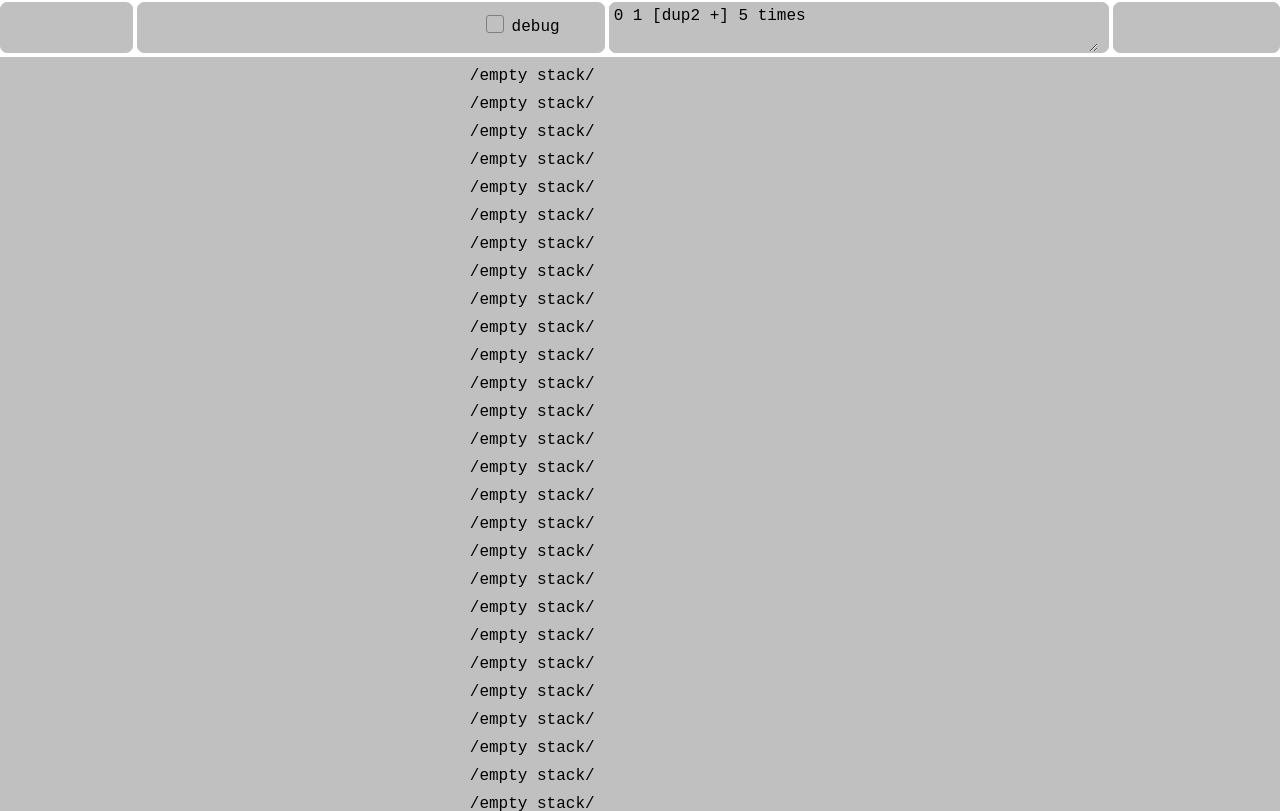
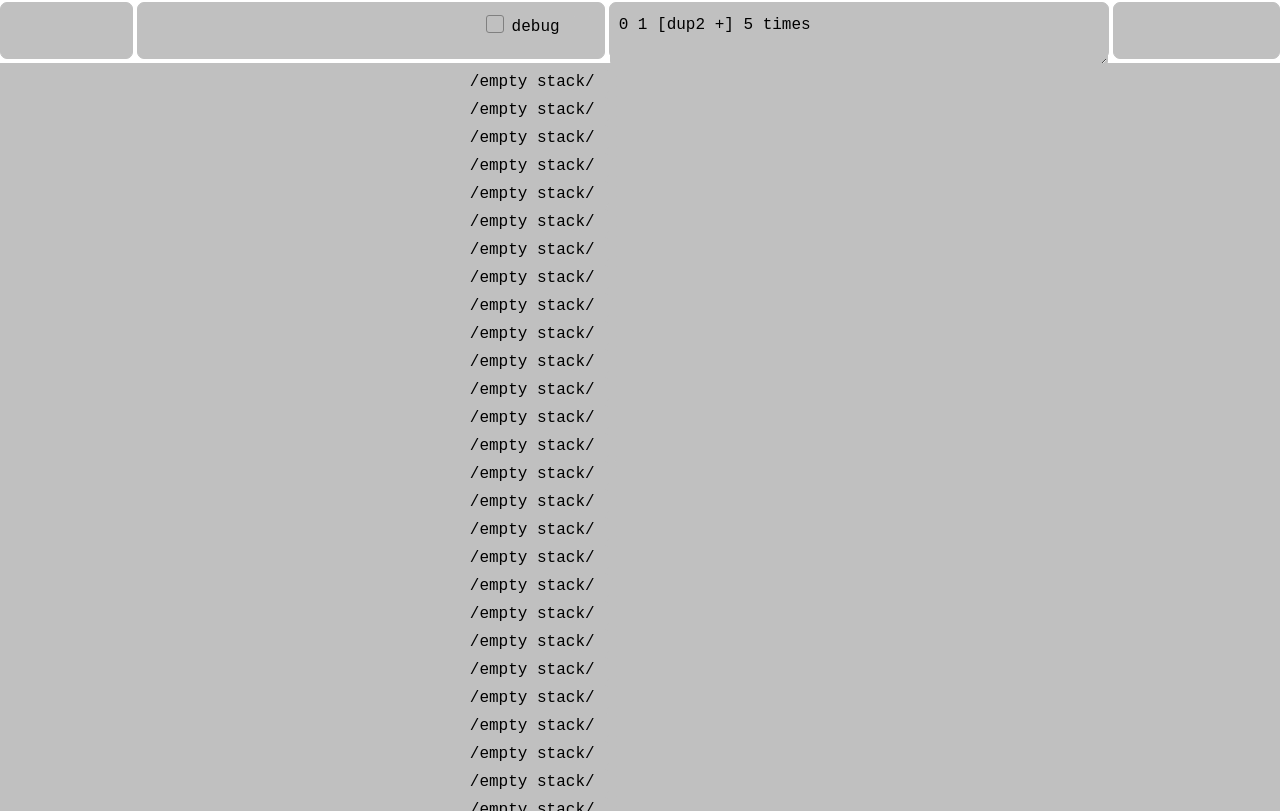
Before and after one commit to pounce-lang/simple-example-app, a website with bundled scripts: page public/index.html in a window 1280 px wide. Shown: the part 49-860 px from the top of the page. Built offline with nearby package versions, Linux system fonts and the light colour scheme; what @pounce-lang/core would draw is missing.

Commit message:
upgrade to 1.0.4

```diff
--- a/package.json
+++ b/package.json
@@ -2,7 +2,7 @@
   "name": "rollup-starter-app",
   "devDependencies": {},
   "dependencies": {
-    "@pounce-lang/core": "^1.1.3",
+    "@pounce-lang/core": "^1.1.4",
     "@rollup/plugin-commonjs": "^11.0.2",
     "@rollup/plugin-node-resolve": "^7.1.1",
     "rollup": "^2.6.0",
--- a/public/index.html
+++ b/public/index.html
@@ -19,7 +19,9 @@
                 <span aria-label="debug">debug</span>
             </label>
         </div>
-        <div class="program"><textarea id="user-pl"></textarea></div>
+        <div class="program">
+            <textarea id="user-pl" spellcheck="false" ></textarea>
+        </div>
         <div class="rightnav"></div>
         <div id="stack" class="running_stack"></div>
         <div id="program" class="running_program"></div>
--- a/public/style.css
+++ b/public/style.css
@@ -1,11 +1,18 @@
 html, body, .grid-container { height: 100%; margin: 0; font-family: monospace; }
 /* div { min-height: 20px; } */
 textarea {
-  background-color: ghostwhite;
+  /* background-color: ghostwhite; */
   width: -webkit-fill-available;
-  height: 100%;
-  padding: 7px 10px 1px 8px;
-  margin: -5px;
+  height: 92%;
+  padding: 12px 5px 0 8px !important;
+}
+textarea:focus {
+  border-radius: 7px;
+  box-shadow: 0px 0px 0px 2px rgba(0, 150, 255, 1);
+
+  outline-color: transparent;
+  outline-width: 2px;
+  outline-style: dotted;
 }
 
 .grid-container * {
@@ -13,7 +20,7 @@ textarea {
   background-color: silver;
   border-radius: 7px;
   position: relative;
-  padding: 4px;
+  padding: 1px;
   font-size: large;
   padding: 4px 14px 4px 4px;
 }
@@ -37,9 +44,9 @@ textarea {
 
 .leftnav { grid-area: leftnav; }
 
-.stack { grid-area: stack; text-align: right; }
+.stack { grid-area: stack; text-align: right;}
 
-.program { grid-area: program; text-align: left;}
+.program { grid-area: program; text-align: left; margin: 0; padding: 0;}
 
 .rightnav { grid-area: rightnav; }
 
--- a/src/main.js
+++ b/src/main.js
@@ -20,6 +20,7 @@ myPounceProgramEle.addEventListener("keyup", (e) => {
 
 myDebugModeCkbxEle.addEventListener('change', () => {
     debugMode = myDebugModeCkbxEle.checked;
+    repl(pounceProgram, debugMode);
 })
 
 myPounceProgramEle.innerText = pounceProgram;
```
